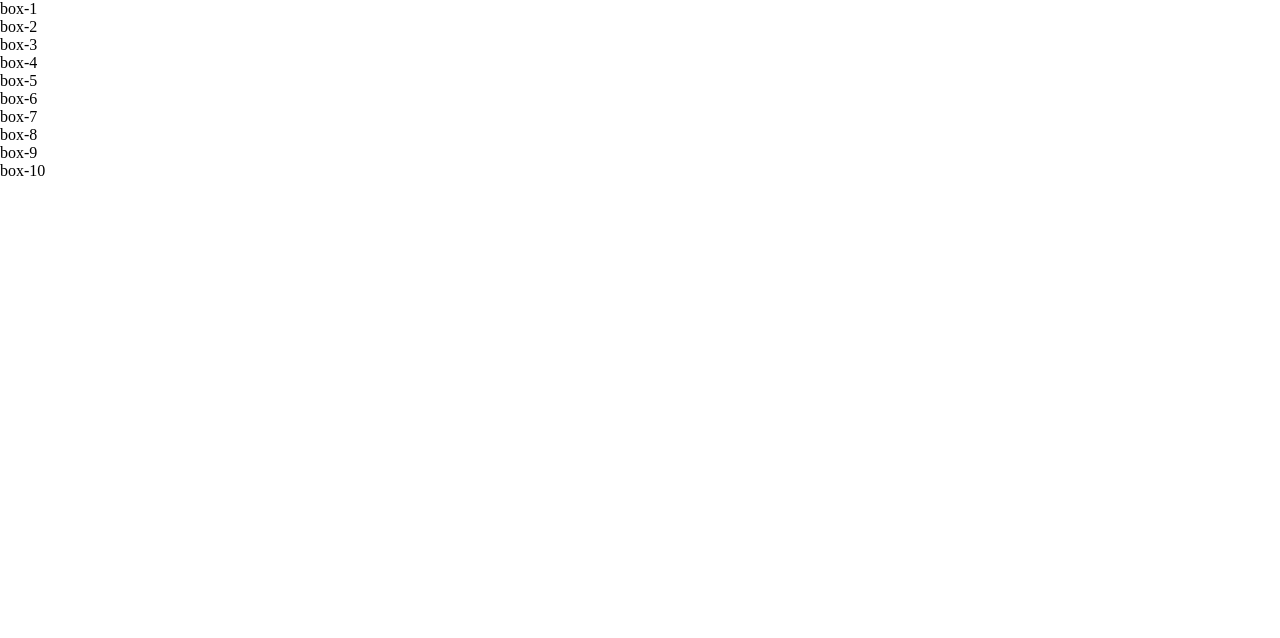
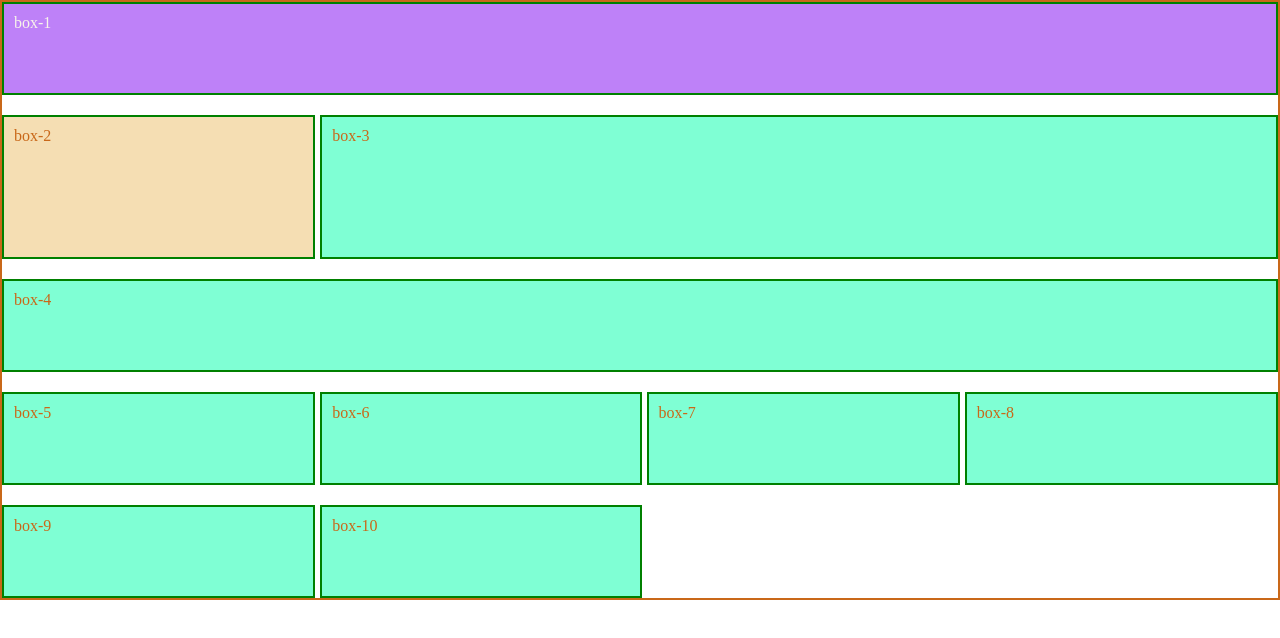
Before and after one commit to vishal-kt/CodingShuttle, a plain HTML site: page grid/index.html in a window 1280 px wide. Drawn offline with Linux system fonts and the light colour scheme.

Commit message:
grid-commit-f

```diff
--- a/grid/style.css
+++ b/grid/style.css
@@ -3,3 +3,68 @@
     padding: 0;
     box-sizing: border-box;
 }
+
+.container{
+
+    height: 600px;
+    border: 2px solid #c96819;
+    display: grid;
+    row-gap: 20px;
+    column-gap: 5px;
+    /* align-content:stretch; */
+    /* grid-template-columns: 200px 200px 200px; */
+    /* grid-template-rows: 200px;
+    grid-auto-rows: 100px;
+    justify-content:space-between; */
+    /* align-content: center; */
+    /* align-items:baseline; */
+    /* align-items: start; */
+    grid-template-areas: "hdr hdr hdr hdr"
+                        "sbr main main main"
+                        "sbr main main main"
+                        "ftr ftr ftr ftr";
+
+
+}
+.box{
+    background-color: aquamarine;
+    color: #c96819;
+    border: 2px solid green;
+    padding: 10px;
+
+}
+
+
+#box-1{
+
+    /* justify-self:end;
+    align-self: end; */
+    color: rgb(248, 243, 234);
+    background-color: rgb(190, 129, 248);
+    grid-area: hdr;
+
+}
+
+#box-2{
+    color: #c96819;
+    background-color: wheat;
+    grid-area: sbr;
+    justify-content: center;
+
+}
+
+#box-3{
+    grid-area: main;
+
+}
+
+#box-4{
+    grid-area: ftr;
+}
+
+/* #box-9{
+    color: aqua;
+    background-color: black;
+    grid-column-start: 1;
+    grid-column-end: 3;
+} */
```
